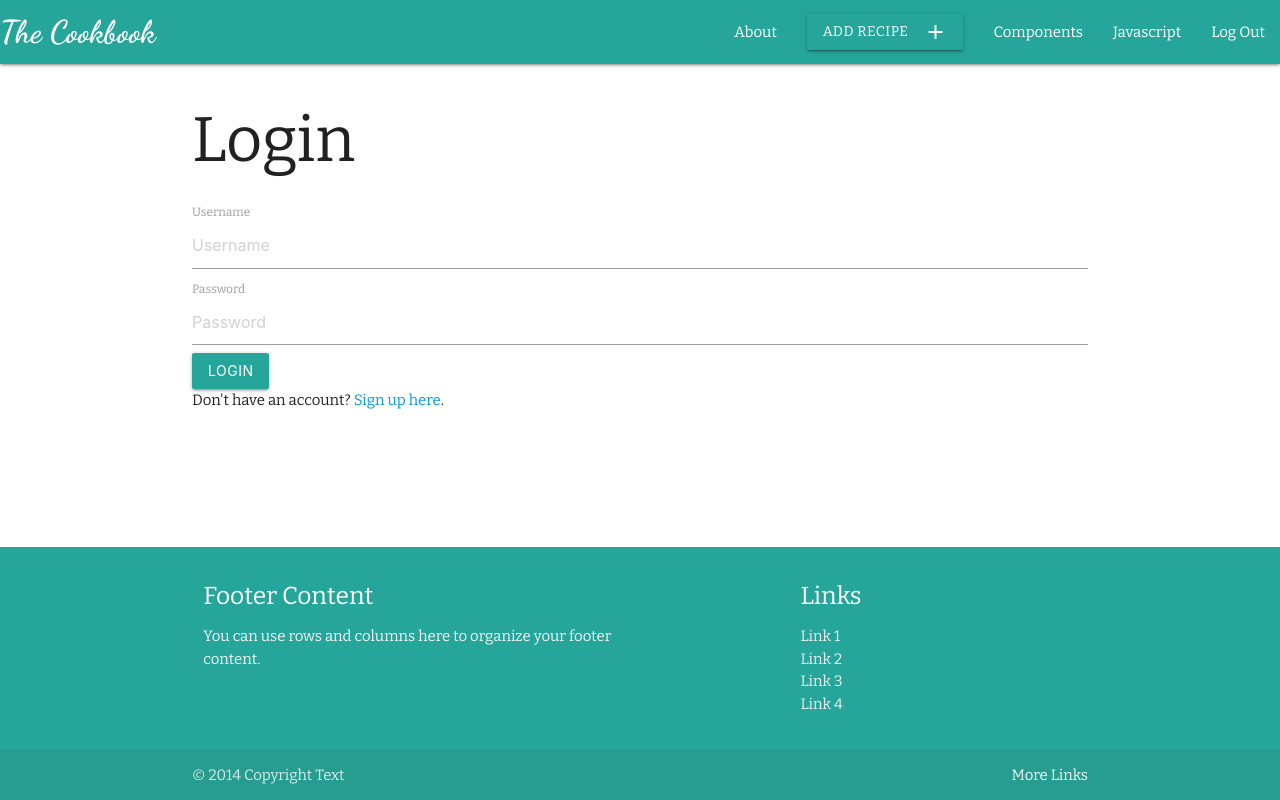
After one commit to darrenmessenger/cookbook, a Flask app: page /login in a window 1280 px wide. The commit adds this page. Run offline with Flask 2, Linux system fonts and the light colour scheme; some libraries are stand-ins or nearby versions.

Commit message:
Added a login and register page

```diff
--- a/app.py
+++ b/app.py
@@ -1,9 +1,12 @@
 import os
-from flask import Flask, render_template, redirect, request, url_for
+from flask import Flask, render_template, redirect, request, url_for, session,flash
 from flask_pymongo import PyMongo
 from bson.objectid import ObjectId
+import bcrypt
 
 app = Flask(__name__)
+
+app.secret_key = 'randomstring123'
 
 MONGODB_URI = os.getenv("MONGO_URI")
 print("Mongo is connected!")
@@ -16,8 +19,19 @@ mongo = PyMongo(app)
 
 @app.route('/')
 def index():
-    return render_template("index.html",
+    flash('Wrong email or password 1')
+    if 'username' in session:
+        flash('Wrong email or password 2')
+        return render_template("index.html", username=session['username'],
                            recipes=mongo.db.recipes.find())
+    flash('Wrong email or password 3')
+    return render_template("index.html", username='',
+                           recipes=mongo.db.recipes.find())
+
+@app.route('/logout')
+def logout():
+    session['username'] = ''
+    return redirect(url_for('index'))
 
 @app.route('/about')
 def about():
@@ -77,6 +91,39 @@ def delete_recipe(recipe_id):
     mongo.db.recipes.remove({'_id': ObjectId(recipe_id)})
     return redirect(url_for('index'))
 
+@app.route('/login', methods=['POST', 'GET'])
+def login():
+    if request.method == 'POST':
+        users = mongo.db.users
+        login_user = users.find_one({'name' : request.form['username']})
+
+        if login_user:
+            if bcrypt.hashpw(request.form['pass'].encode('utf-8'), login_user['password']) == login_user['password']:
+                session['username'] = request.form['username']
+                return render_template("index.html", username=session['username'],
+                           recipes=mongo.db.recipes.find())
+
+    return render_template('login.html')
+
+
+@app.route('/register', methods=['POST', 'GET'])
+def register():
+    if request.method == 'POST':
+        users = mongo.db.users
+        existing_user = users.find_one({'name' : request.form['username']})
+
+        if existing_user is None:
+            hashpass = bcrypt.hashpw(request.form['pass'].encode('utf-8'), bcrypt.gensalt())
+            users.insert({'name' : request.form['username'], 'password' : hashpass})
+            session['username'] = request.form['username']
+            return redirect(url_for('index'))
+
+        return 'That username already exists!'
+
+    return render_template('register.html')
+
+
+
 
 if __name__ == '__main__':
     app.run(host=os.environ.get('IP'),
--- a/static/css/style.css
+++ b/static/css/style.css
@@ -1,6 +1,8 @@
  @import url('https://maxcdn.bootstrapcdn.com/font-awesome/4.7.0/css/font-awesome.min.css');
+ @import url('https://fonts.googleapis.com/css?family=Bitter|Dancing+Script:400,700');
 
  body {
+     font-family: 'Bitter', sans-serif;
      display: flex;
      min-height: 100vh;
      flex-direction: column;
@@ -10,29 +12,42 @@
      flex: 1 0 auto;
  }
 
- /*Background image */
-
- .bg {
-   background: url("/static/images/med-food.jpg") no-repeat center center fixed;
-   height: 350px;
-   -webkit-background-size: cover;
-   -moz-background-size: cover;
-   -o-background-size: cover;
-   background-size: cover;
-   display: flex;
-   align-items: center;
-   justify-content: center;
-   position: relative;
-   width: 100%;
+ .brand-logo {
+     font-family: 'Dancing Script', sans-serif;
+     font-weight: 700;
  }
 
+ /*Background image */
+ .bg {
+
+     background-image: url('/static/images/med-food.jpg');
+     background-repeat: no-repeat;
+     background-size: cover;
+     background-position: center;
+     min-height: 300px;
+ }
+
+/*Darken the background image*/
  .overlay {
-   position: relative;
-   top: 0;
-   left: 0;
-   height: 350px;
-   width: 100%;
+
      background-color: rgba(0, 0, 0, 0.3);
+ }
+
+ h4 {
+     font-family: 'Dancing Script', sans-serif;
+     font-weight: 400;
+ }
+
+ .register{
+     font:  white;
+ }
+
+ .in-middle {
+     flex-direction: column;
+     justify-content: center;
+     align-items: center;
+     display: flex;
+     color: white;
  }
 
  .main {
--- a/templates/base.html
+++ b/templates/base.html
@@ -9,6 +9,7 @@
     <link rel="icon" href="/static/images/favicon.png">
     <link rel="stylesheet" href="https://use.fontawesome.com/releases/v5.3.1/css/all.css" integrity="sha384-mzrmE5qonljUremFsqc01SB46JvROS7bZs3IO2EmfFsd15uHvIt+Y8vEf7N7fWAU" crossorigin="anonymous">
     <link href="https://fonts.googleapis.com/icon?family=Material+Icons" rel="stylesheet">
+    <link href="https://fonts.googleapis.com/css?family=Bitter|Dancing+Script:400,700" rel="stylesheet">
     <link rel="stylesheet" href="https://cdnjs.cloudflare.com/ajax/libs/materialize/1.0.0/css/materialize.min.css">
     <link rel="stylesheet" href="{{url_for('static', filename='css/style.css')}}" type="text/css" />
 
@@ -27,7 +28,7 @@
     <script type="text/javascript">
         $(document).ready(function() {
             $('.sidenav').sidenav();
-            $('.modal').modal();
+            $('.parallax').parallax();
             $('.tooltipped').tooltip();
         });
     </script>
--- a/templates/includes/_navbar.html
+++ b/templates/includes/_navbar.html
@@ -1,14 +1,14 @@
 <header>
  <nav>
     <div class="nav-wrapper teal lighten-1">
-      <a href="{{url_for('index')}}" class="brand-logo">Logo</a>
+      <a href="{{url_for('index')}}" class="brand-logo">The Cookbook</a>
       <a href="#" data-target="mobile-demo" class="sidenav-trigger"><i class="material-icons">menu</i></a>
       <ul class="right hide-on-med-and-down">
         <li><a href="{{url_for('about')}}">About</a></li>
         <li><a class="waves-effect waves-light btn" href="{{url_for('add_recipe')}}">Add Recipe <i class="material-icons right">add</i></a></li>
         <li><a href="badges.html">Components</a></li>
         <li><a href="collapsible.html">Javascript</a></li>
-        <li><a href="mobile.html">Mobile</a></li>
+        <li><a href="{{url_for('logout')}}">Log Out</a></li>
       </ul>
     </div>
   </nav>
@@ -18,6 +18,6 @@
     <li><a class="waves-effect waves-light btn">Button <i class="material-icons right">cloud</i></a></li>
     <li><a href="badges.html">Components</a></li>
     <li><a href="collapsible.html">Javascript</a></li>
-    <li><a href="mobile.html">Mobile</a></li>
+    <li><a href="{{url_for('logout')}}">Log Out</a></li>
   </ul>
 </header>
--- /dev/null
+++ b/templates/login.html
@@ -0,0 +1,24 @@
+{% extends 'base.html'%} {% block content %}
+<div class="container">
+    <div class="row">
+        <div class="col-md-4 col-md-offset-4">
+            <h1>Login</h1>
+            <form method=POST action="{{ url_for('login') }}">
+                <div class="form-group">
+                    <label for="exampleInputEmail1">Username</label>
+                    <input type="text" class="form-control" name="username" placeholder="Username">
+                </div>
+                <div class="form-group">
+                    <label for="exampleInputPassword1">Password</label>
+                    <input type="password" class="form-control" name="pass" placeholder="Password">
+                </div>
+                <button type="submit" class="btn btn-primary btn-block">Login</button>
+                <div>
+                    Don't have an account? <a href="{{ url_for('register') }}">Sign up here</a>.
+                </div>
+            </form>
+            <br>
+        </div>
+    </div>
+</div>
+{% endblock %}
```
Also changed, not shown: templates/index.html (+19 -19 lines), templates/register.html (added, +21 -0 lines). Lines whose indentation alone changed are shown as unchanged.
